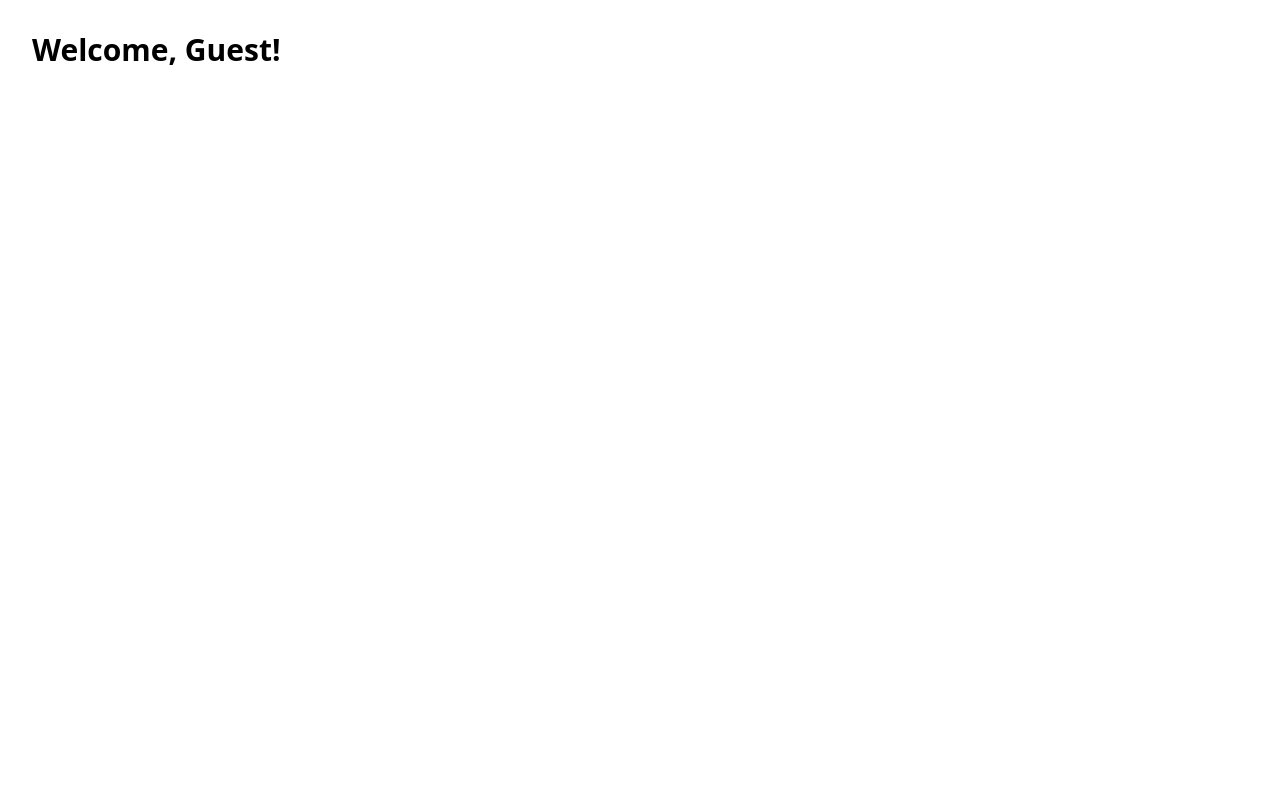
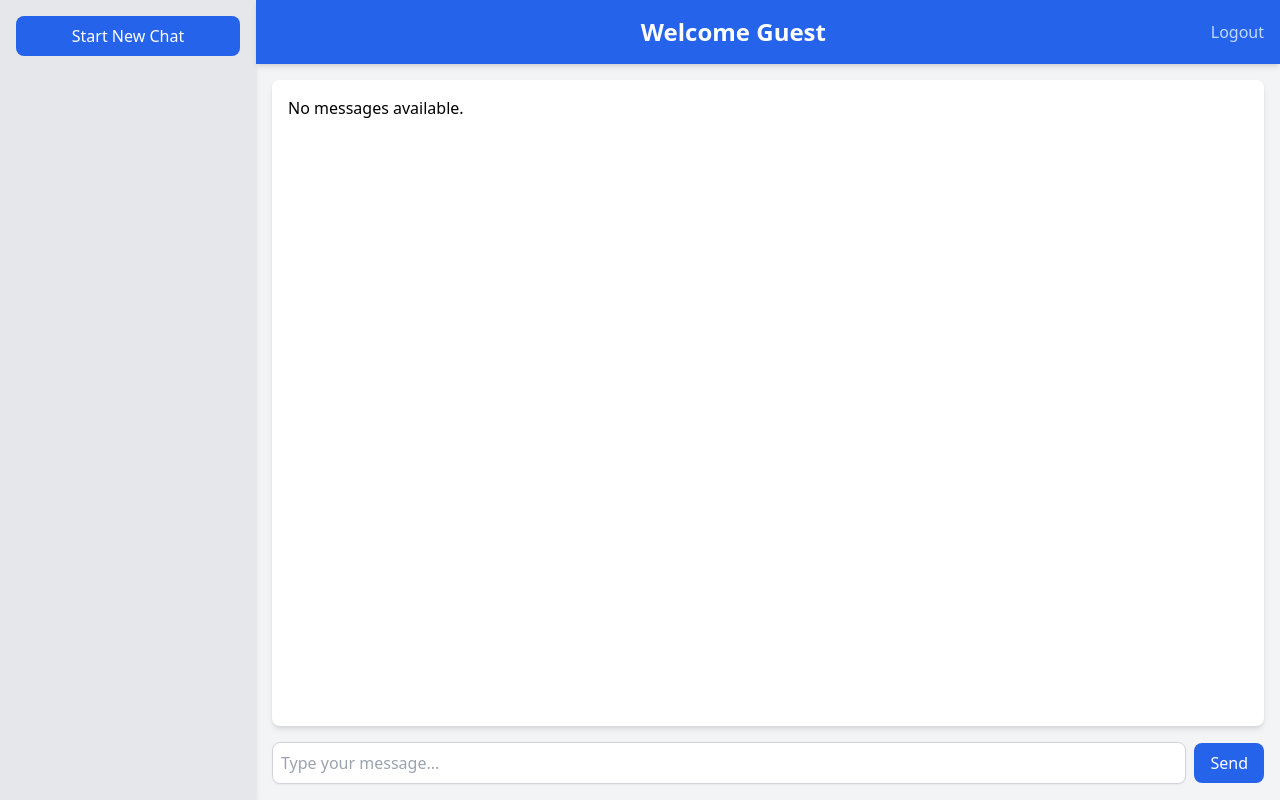
Before and after one commit to Ashdeep-Singh-97/Chatbot, a React (Vite) app in the folder frontend/: page /home in a window 1280 px wide. Built offline with nearby package versions, Linux system fonts and the light colour scheme.

Commit message:
Added new endpoint. Basic frontend ready. Left work : integrate endpoints with front end and if possible find chatAPI.

```diff
--- a/frontend/src/pages/home.tsx
+++ b/frontend/src/pages/home.tsx
@@ -1,17 +1,97 @@
-// HomePage.tsx
-import React from 'react';
-import { useLocation } from 'react-router-dom';
+import React, { useState, useEffect } from 'react';
+import { Link, useNavigate, useLocation } from 'react-router-dom';
+import axios from 'axios';
+import Cookies from 'js-cookie'; // Ensure you have this package installed
 
-const HomePage: React.FC = () => {
+const MAX_TITLE_LENGTH = 30; // Define maximum length for chat title
+
+const Dashboard: React.FC = () => {
   const location = useLocation();
-  const user = location.state?.user || { email: 'Guest' }; // Provide a default value
+  const navigate = useNavigate();
+  const user = location.state?.user || { email: 'Guest' };
+  const [message, setMessage] = useState('');
+  const [messages, setMessages] = useState<{ text: string; sender: 'user' | 'server' | 'system' }[]>([]);
+  const [chatHistory, setChatHistory] = useState<{ id: string; title: string }[]>([]);
+  const [activeChat, setActiveChat] = useState<string | null>(null);
+
 
   return (
-    <div className="p-8">
-      <h1 className="text-3xl font-bold">Welcome, {user.email}!</h1>
-      {/* Add more content for the home page here */}
+    <div className="flex min-h-screen bg-gray-100">
+      {/* Sidebar */}
+      <aside className="w-64 bg-gray-200 p-4 shadow-md">
+        <button className="w-full mb-4 px-4 py-2 bg-blue-600 text-white rounded-lg hover:bg-blue-700">
+          Start New Chat
+        </button>
+        <ul>
+          {chatHistory.map(chat => (
+            <li
+              key={chat.id}
+              className={`cursor-pointer mb-2 p-2 rounded-lg ${activeChat === chat.id ? 'bg-blue-600 text-white' : 'bg-gray-300'
+                }`}
+            >
+              {chat.title || 'No title'}
+            </li>
+          ))}
+        </ul>
+      </aside>
+
+      {/* Main Content */}
+      <div className="flex-1 flex flex-col">
+        {/* Header */}
+        <header className="bg-blue-600 text-white p-4 shadow-md">
+          <div className="container mx-auto flex items-center">
+            <div className="flex-1 flex justify-center">
+              <h1 className="text-2xl font-bold">Welcome {user.email}</h1>
+            </div>
+            <Link to="/" className="text-blue-200 hover:text-white ml-4">
+              Logout
+            </Link>
+          </div>
+        </header>
+
+        {/* Chat Area */}
+        <main className="flex-1 p-4 flex flex-col">
+          <div className="flex-1 overflow-auto bg-white rounded-lg shadow-md p-4">
+            <div className="space-y-4">
+              {messages.length === 0 ? (
+                <p>No messages available.</p>
+              ) : (
+                messages.map((msg, index) => (
+                  <div
+                    key={index}
+                    className={`flex ${msg.sender === 'user' ? 'justify-end' : 'justify-start'}`}
+                  >
+                    <div
+                      className={`p-3 rounded-lg text-white max-w-xs ${msg.sender === 'user' ? 'bg-blue-500' : msg.sender === 'system' ? 'bg-green-500' : 'bg-gray-300 text-black'
+                        }`}
+                    >
+                      <p>{msg.text}</p>
+                    </div>
+                  </div>
+                ))
+              )}
+            </div>
+          </div>
+
+          {/* Message Input */}
+          <div className="mt-4 flex items-center">
+            <input
+              type="text"
+              value={message}
+              onChange={(e) => setMessage(e.target.value)}
+              placeholder="Type your message..."
+              className="flex-1 p-2 border rounded-lg border-gray-300 shadow-sm"
+            />
+            <button
+              className="ml-2 px-4 py-2 bg-blue-600 text-white rounded-lg hover:bg-blue-700"
+            >
+              Send
+            </button>
+          </div>
+        </main>
+      </div>
     </div>
   );
 };
 
-export default HomePage;
+export default Dashboard;
```
Also changed, not shown: 2 other files (tests, documents, lock files or other folders).
